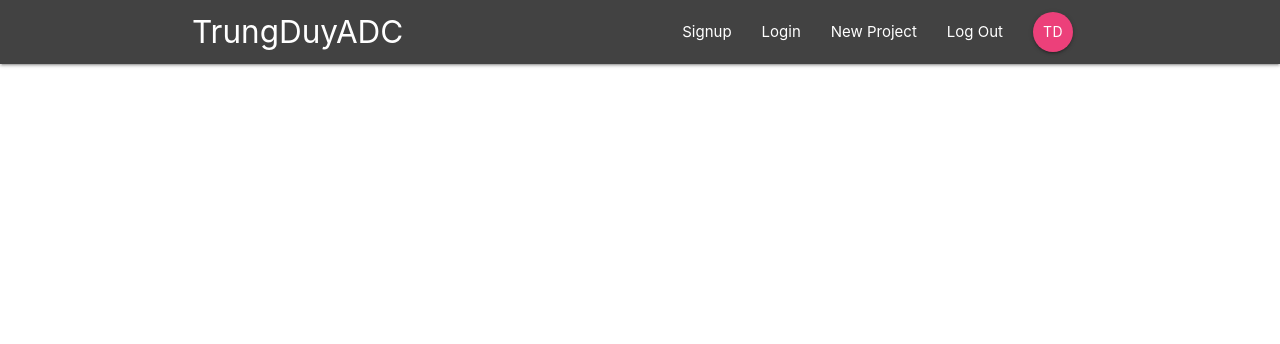
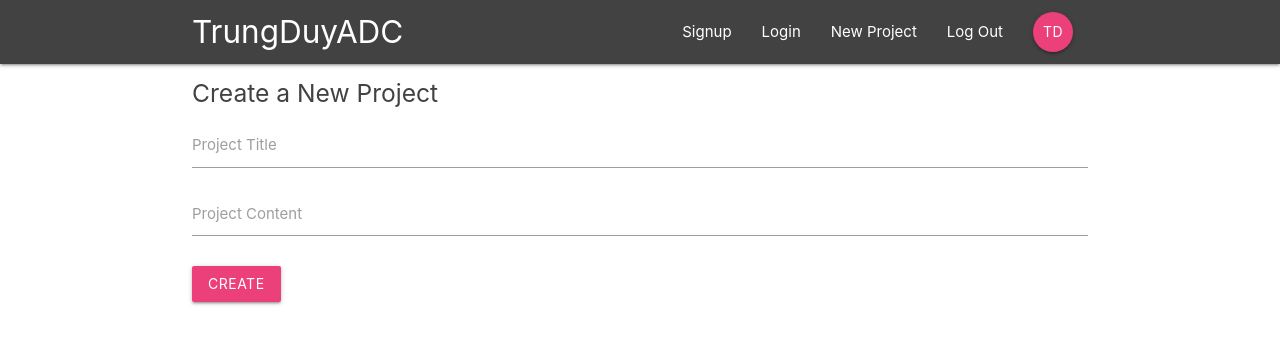
Before and after one commit to TrungyuD/react-app-with-firebase, a React (Create React App) app: page /create in a window 1280 px wide. Shown: the top 344 px of the page. Built offline with nearby package versions, Linux system fonts and the light colour scheme.

Commit message:
#9 Create Project component

```diff
--- a/src/App.js
+++ b/src/App.js
@@ -5,6 +5,7 @@ import Dashboard from './components/dashboard/Dashboard';
 import ProjectDetails from './components/projects/ProjectDetails'
 import SignIn from './components/auth/SignIn';
 import SignUp from './components/auth/SignUp';
+import CreateProject from './components/projects/CreateProject';
 function App() {
   return (
     <BrowserRouter>
@@ -15,6 +16,7 @@ function App() {
           <Route path="/project/:id" component={ProjectDetails} />
           <Route path="/signin" component={SignIn}/>
           <Route path="/signup" component={SignUp}/>
+          <Route path='/create' component={CreateProject} />
         </Switch>
       </div>
     </BrowserRouter>
--- a/src/components/projects/CreateProject.js
+++ b/src/components/projects/CreateProject.js
@@ -0,0 +1,39 @@
+import React, { Component } from 'react'
+
+class CreateProject extends Component {
+  state = {
+    title: '',
+    content: ''
+  }
+  handleChange = (e) => {
+    this.setState({
+      [e.target.id]: e.target.value
+    })
+  }
+  handleSubmit = (e) => {
+    e.preventDefault();
+    console.log(this.state);
+  }
+  render() {
+    return (
+      <div className="container">
+        <form className="white" onSubmit={this.handleSubmit}>
+          <h5 className="grey-text text-darken-3">Create a New Project</h5>
+          <div className="input-field">
+            <input type="text" id='title' onChange={this.handleChange} />
+            <label htmlFor="title">Project Title</label>
+          </div>
+          <div className="input-field">
+            <textarea id="content" className="materialize-textarea" onChange={this.handleChange}></textarea>
+            <label htmlFor="content">Project Content</label>
+          </div>
+          <div className="input-field">
+            <button className="btn pink lighten-1">Create</button>
+          </div>
+        </form>
+      </div>
+    )
+  }
+}
+
+export default CreateProject
```
